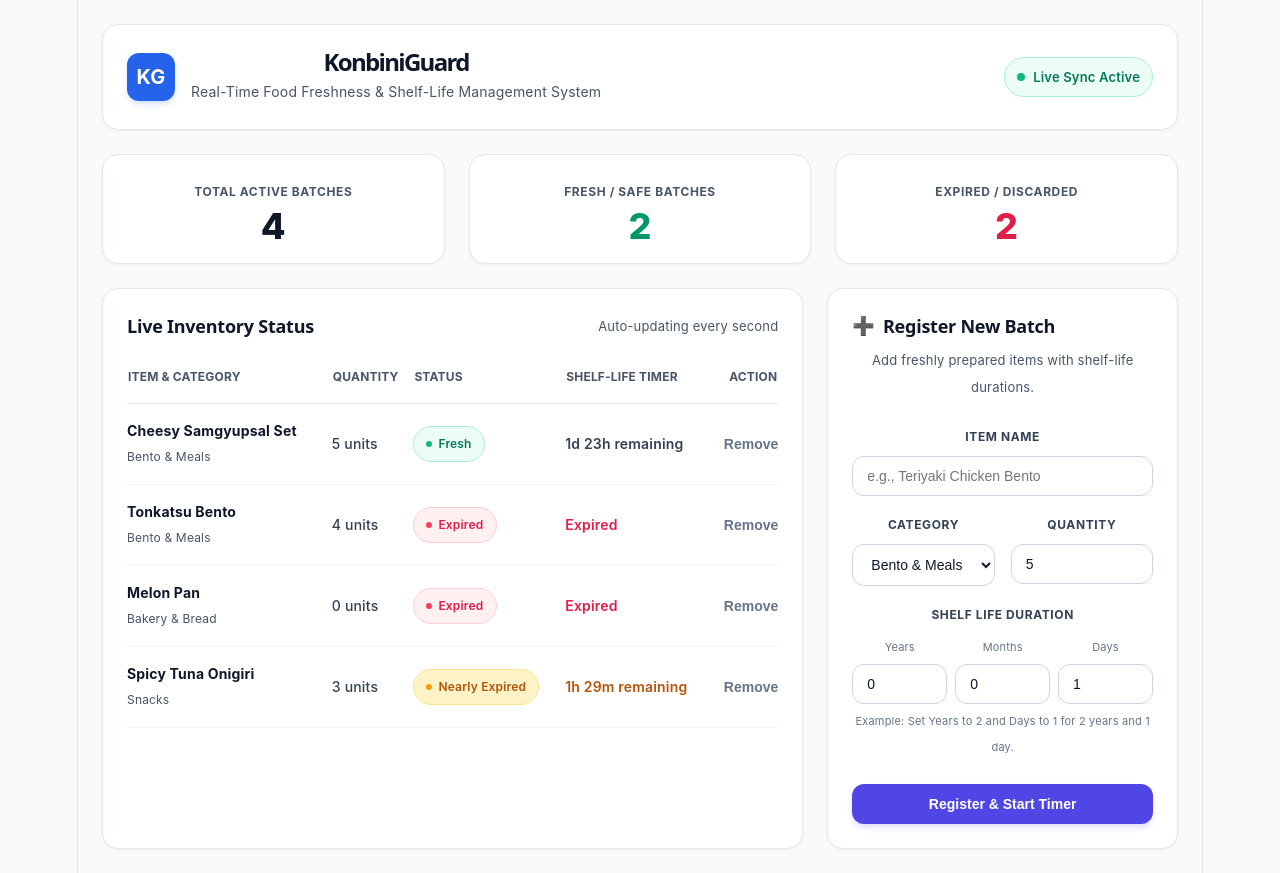
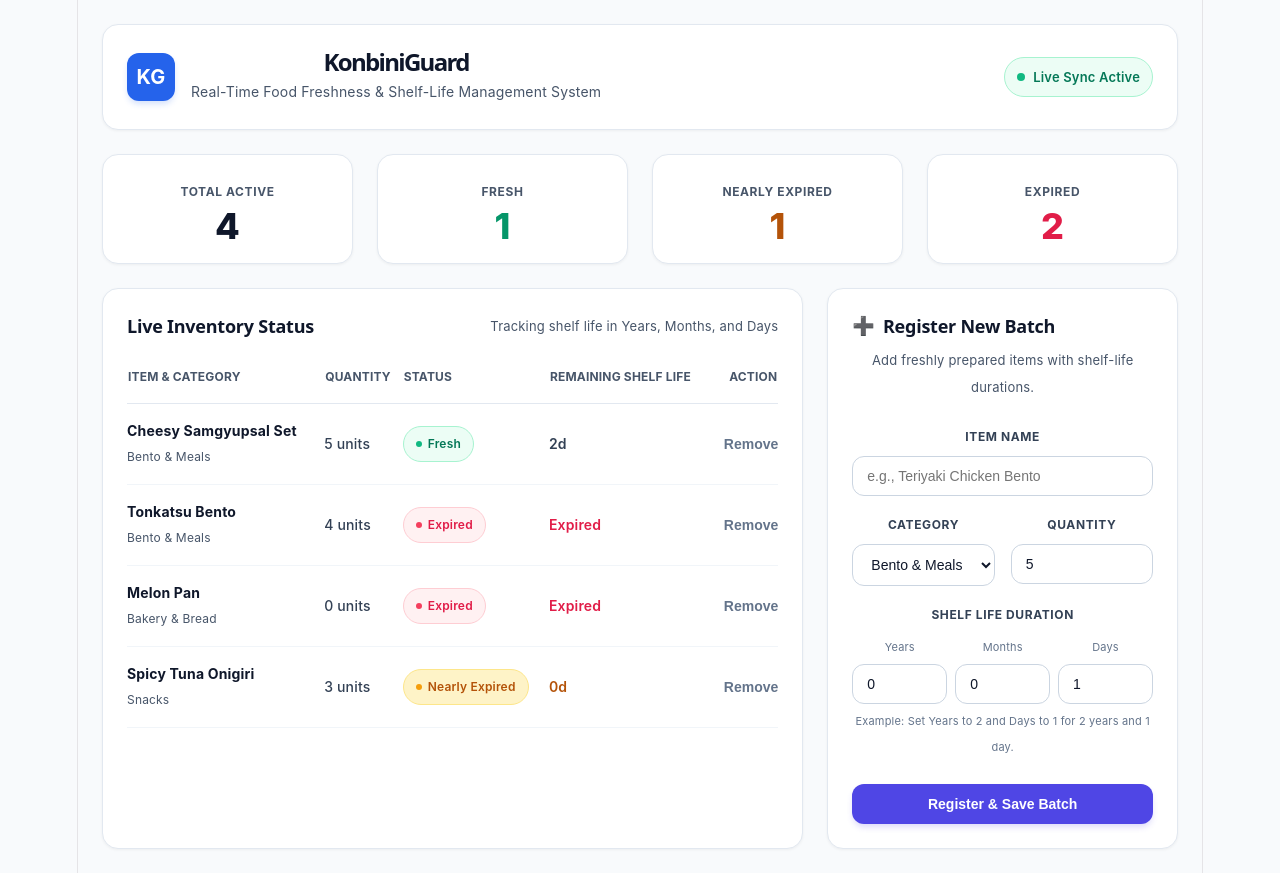
Before and after one commit to JCevPath/konbini-guard, a React app in the folder frontend/: page / in a window 1280 px wide. Built offline with nearby package versions, Linux system fonts and the light colour scheme; the HTML template or start-up script is replaced by a standard one.

Commit message:
Heto na talaga updated promise:)

```diff
--- a/frontend/src/App.jsx
+++ b/frontend/src/App.jsx
@@ -1,4 +1,4 @@
-import React, { useState, useEffect } from 'react';
+import React, { useState } from 'react';
 import './App.css';
 
 export default function KonbiniGuardDashboard() {
@@ -19,41 +19,40 @@ export default function KonbiniGuardDashboard() {
 
   const [confirmingId, setConfirmingId] = useState(null);
 
-  const [currentTime, setCurrentTime] = useState(new Date());
-  useEffect(() => {
-    const timerInterval = setInterval(() => {
-      setCurrentTime(new Date());
-    }, 1000);
-    return () => clearInterval(timerInterval);
-  }, []);
-
   const evaluateBatchStatus = (expiryString) => {
-    const now = currentTime.getTime();
-    const expiry = new Date(expiryString).getTime();
+    const now = new Date();
+    const expiry = new Date(expiryString);
     const diffMs = expiry - now;
 
-    if (isNaN(expiry)) {
-      return { status: 'Invalid Date', timer: 'Check format', className: 'expired' };
-    }
-
-    if (diffMs <= 0) {
+    if (isNaN(expiry) || diffMs <= 0) {
       return { status: 'Expired', timer: 'Expired', className: 'expired' };
     }
 
-    const diffHours = diffMs / (1000 * 60 * 60);
-    const diffDays = diffHours / 24;
+    let years = expiry.getFullYear() - now.getFullYear();
+    let months = expiry.getMonth() - now.getMonth();
+    let days = expiry.getDate() - now.getDate();
 
-    let timerText = '';
-    if (diffDays >= 1) {
-      const days = Math.floor(diffDays);
-      const hours = Math.floor(diffHours % 24);
-      timerText = `${days}d ${hours}h remaining`;
-    } else {
-      const hoursLeft = Math.floor(diffHours);
-      const minutesLeft = Math.floor((diffMs % (1000 * 60 * 60)) / (1000 * 60));
-      timerText = hoursLeft === 0 ? `${minutesLeft}m remaining` : `${hoursLeft}h ${minutesLeft}m remaining`;
+    if (days < 0) {
+      months -= 1;
+      const prevMonth = new Date(expiry.getFullYear(), expiry.getMonth(), 0);
+      days += prevMonth.getDate();
+    }
+    if (months < 0) {
+      years -= 1;
+      months += 12;
     }
 
+    if (years < 0) {
+      return { status: 'Expired', timer: 'Expired', className: 'expired' };
+    }
+
+    let parts = [];
+    if (years > 0) parts.push(`${years}y`);
+    if (months > 0) parts.push(`${months}m`);
+    if (days > 0 || parts.length === 0) parts.push(`${days}d`);
+    const timerText = parts.join(' ');
+
+    const diffHours = diffMs / (1000 * 60 * 60);
     if (diffHours <= 2) {
       return { status: 'Nearly Expired', timer: timerText, className: 'nearly-expired' };
     }
@@ -67,7 +66,8 @@ export default function KonbiniGuardDashboard() {
   }));
 
   const totalActive = evaluatedBatches.length;
-  const freshBatches = evaluatedBatches.filter(b => b.status === 'Fresh' || b.status === 'Nearly Expired').length;
+  const freshBatches = evaluatedBatches.filter(b => b.status === 'Fresh').length;
+  const nearlyExpiredBatches = evaluatedBatches.filter(b => b.status === 'Nearly Expired').length;
   const expiredBatches = evaluatedBatches.filter(b => b.status === 'Expired').length;
 
   const handleRemove = (id) => {
@@ -117,17 +117,21 @@ export default function KonbiniGuardDashboard() {
           </div>
         </header>
 
-        <div className="metrics-grid">
+        <div className="metrics-grid" style={{ gridTemplateColumns: 'repeat(4, 1fr)' }}>
           <div className="metric-card">
-            <p className="metric-title">Total Active Batches</p>
+            <p className="metric-title">Total Active</p>
             <p className="metric-value">{totalActive}</p>
           </div>
           <div className="metric-card">
-            <p className="metric-title">Fresh / Safe Batches</p>
+            <p className="metric-title">Fresh</p>
             <p className="metric-value fresh">{freshBatches}</p>
           </div>
           <div className="metric-card">
-            <p className="metric-title">Expired / Discarded</p>
+            <p className="metric-title">Nearly Expired</p>
+            <p className="metric-value" style={{ color: '#b45309' }}>{nearlyExpiredBatches}</p>
+          </div>
+          <div className="metric-card">
+            <p className="metric-title">Expired</p>
             <p className="metric-value expired">{expiredBatches}</p>
           </div>
         </div>
@@ -137,7 +141,7 @@ export default function KonbiniGuardDashboard() {
           <div className="card">
             <div className="card-header">
               <h2 className="card-title">Live Inventory Status</h2>
-              <span className="card-note">Auto-updating every second</span>
+              <span className="card-note">Tracking shelf life in Years, Months, and Days</span>
             </div>
 
             <div className="table-responsive">
@@ -147,7 +151,7 @@ export default function KonbiniGuardDashboard() {
                     <th>Item & Category</th>
                     <th>Quantity</th>
                     <th>Status</th>
-                    <th>Shelf-Life Timer</th>
+                    <th>Remaining Shelf Life</th>
                     <th style={{ textAlign: 'right' }}>Action</th>
                   </tr>
                 </thead>
@@ -285,7 +289,7 @@ export default function KonbiniGuardDashboard() {
               </div>
 
               <button type="submit" className="submit-btn">
-                Register & Start Timer
+                Register & Save Batch
               </button>
             </form>
           </div>
```
